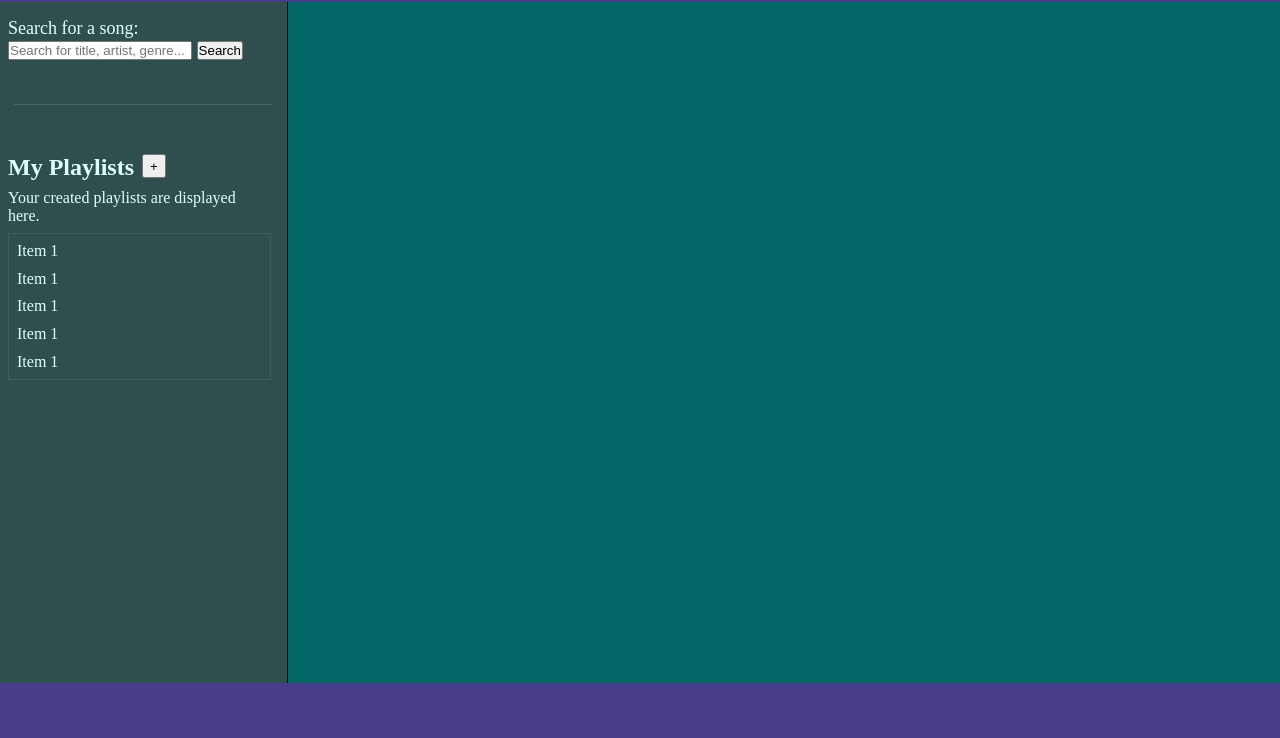
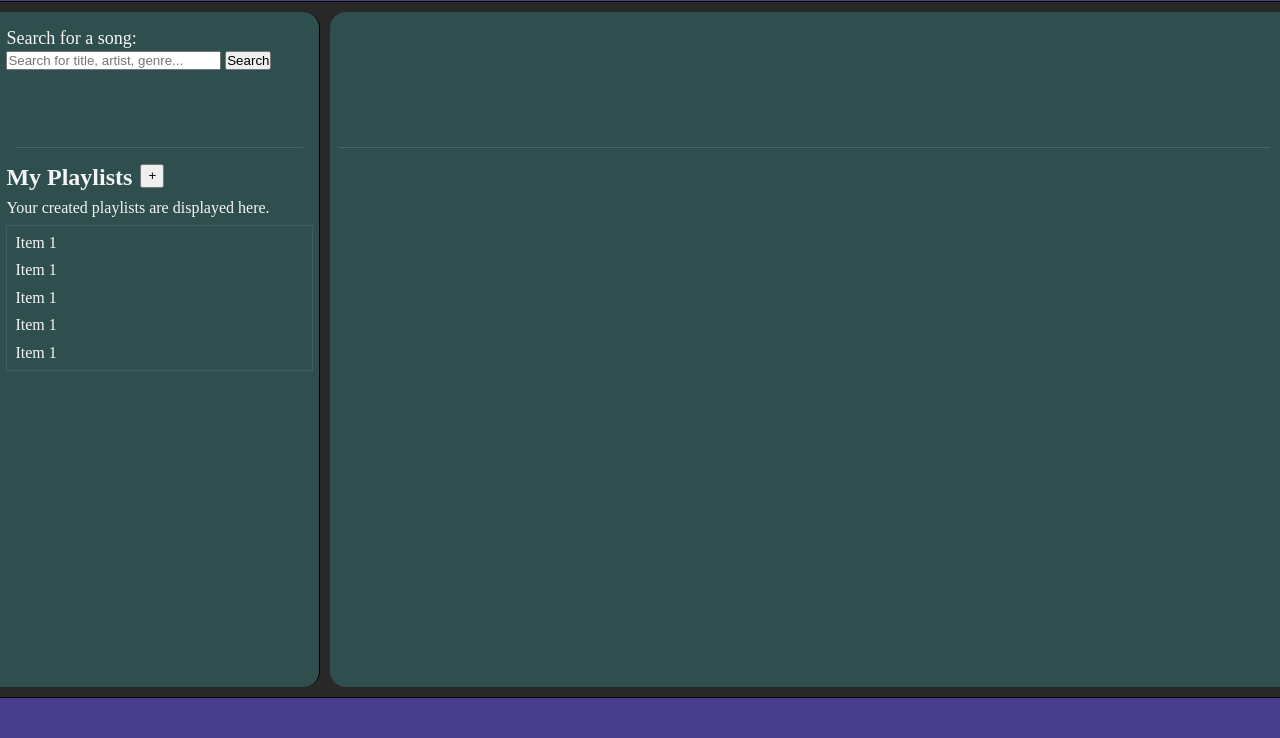
Before and after one commit to Hansturismo/assignment-3, a plain HTML site: page index.html in a window 1280 px wide. Shown: the part 62-800 px from the top of the page. Drawn offline with Linux system fonts and the light colour scheme.

Commit message:
refined page layout, took some inspiration from Spotify. Not finished. seperated components to their own .css files

```diff
--- /dev/null
+++ b/css/content.css
@@ -0,0 +1,27 @@
+.content-wrapper {
+  display: flex;
+  flex-direction: column;
+  align-items: center;
+  margin: var(--margin-sections) 0 var(--margin-sections) var(--margin-sections);
+  height: auto;
+  width: 100%;
+  max-width: auto;
+  background-color: darkslategray;
+  border-radius: 1rem 0 0 1rem;
+}
+
+.content__divider {
+  border-top: 1px solid rgb(65, 105, 105);
+  align-self: center;
+  width: 98%;
+}
+
+.content-selected {
+  height: 20%;
+  width: 100%;
+}
+
+.content-results {
+  width: 100%;
+  height: 80%;
+}
--- a/css/footer.css
+++ b/css/footer.css
@@ -3,7 +3,9 @@ footer {
   justify-content: space-around;
   align-items: center;
   width: 100%;
-  height: 8%;
+  height: 6%;
   background-color: darkslateblue;
-  color: lightcyan;
+  border-top: 1px solid black;
+  color: var(--font-color);
+  margin-top: var(--margin-sections);
 }
--- a/css/header.css
+++ b/css/header.css
@@ -4,11 +4,13 @@ header {
   align-items: center;
   width: 100%;
   height: 8%;
-  background-color: darkslateblue;
-  color: lightcyan;
+  background-color: var(--header-bg);
+  color: var(--font-color);
+  border-bottom: 1px solid black;
+  margin-bottom: var(--margin-sections);
 }
 
-.header__content {
+.header-content {
   display: flex;
 }
 
--- a/css/sidebar.css
+++ b/css/sidebar.css
@@ -1,14 +1,14 @@
 .sidebar {
     display: flex;
-  flex: 0 0 18rem;
+    flex-direction: column;
     min-width: 18rem;
-  max-width: 20%;
-  flex-direction: column;
-  justify-content: space-between;
-  height: 100%;
+    max-width: 20rem;
+    height: auto;
     background-color: darkslategray;
-  color: lightcyan;
+    color: var(--font-color);
     border-right: 1px solid black;
+    border-radius: 0 1rem 1rem 0;
+    margin: var(--margin-sections) var(--margin-sections) var(--margin-sections) 0;
 }
 
 .sidebar__divider {
@@ -18,10 +18,9 @@
 }
 
 .searchbar {
-  flex: 0 0 100%;
-  height: auto;
-  max-height: 10%;
-  padding: 1rem 1rem 1rem 0.5rem;
+    height: 20%;
+    max-height: 20%;
+    padding: 1rem 0.4rem;
     font-size: large;
 }
 
@@ -31,10 +30,8 @@
 
 .playlists {
     display: flex;
-  flex: 0 0 100%;
-  height: 100%;
     max-height: 80%;
-  padding: 1rem 1rem 1rem 0.5rem;
+    padding: 1rem 0.4rem;
     flex-direction: column;
     gap: 0.5rem;
 }
--- a/css/styles.css
+++ b/css/styles.css
@@ -5,10 +5,11 @@ body {
   min-height: 100vh;
   width: 100vw;
   min-width: 100vw;
+  background-color: rgb(40, 40, 40);
 }
 
 main {
   display: flex;
   height: 100%;
-  background-color: rgb(4, 103, 103);
+  background-color: rgb(40, 40, 40);
 }
--- /dev/null
+++ b/css/variables.css
@@ -0,0 +1,6 @@
+* {
+  --margin-sections: 0.3rem;
+  --body-bg: black;
+  --header-bg: darkslateblue;
+  --font-color: whitesmoke;
+}
--- a/index.html
+++ b/index.html
@@ -4,10 +4,12 @@
         <meta charset="UTF-8" />
         <meta name="viewport" content="width=device-width, initial-scale=1.0" />
         <link href="./css/reset.css" rel="stylesheet" />
+        <link href="./css/variables.css" rel="stylesheet" />
         <link href="./css/styles.css" rel="stylesheet" />
         <link href="./css/musicplayer.css" rel="stylesheet" />
         <link href="./css/header.css" rel="stylesheet" />
         <link href="./css/sidebar.css" rel="stylesheet" />
+        <link href="./css/content.css" rel="stylesheet" />
         <link href="./css/footer.css" rel="stylesheet" />
         <link rel="icon" type="image/x-icon" href="/icons/favicon.ico" />
         <script src="./js/songs.js" defer></script>
@@ -18,8 +20,8 @@
     <body>
         <header>
             <h1 class="header-title">Audivio</h1>
-      <div class="header__content"></div>
-      <div class="header__content"></div>
+            <div class="header-content"></div>
+            <div class="header-content"></div>
         </header>
         <main>
             <div class="sidebar">
@@ -52,10 +54,10 @@
                     </div>
                 </div>
             </div>
-      <div class="main">
             <div class="content-wrapper">
-          <div class="content"></div>
-        </div>
+                <div class="content-selected"></div>
+                <div class="content__divider"></div>
+                <div class="content-results"></div>
             </div>
         </main>
         <footer></footer>
```
Lines whose indentation alone changed are shown as unchanged.
